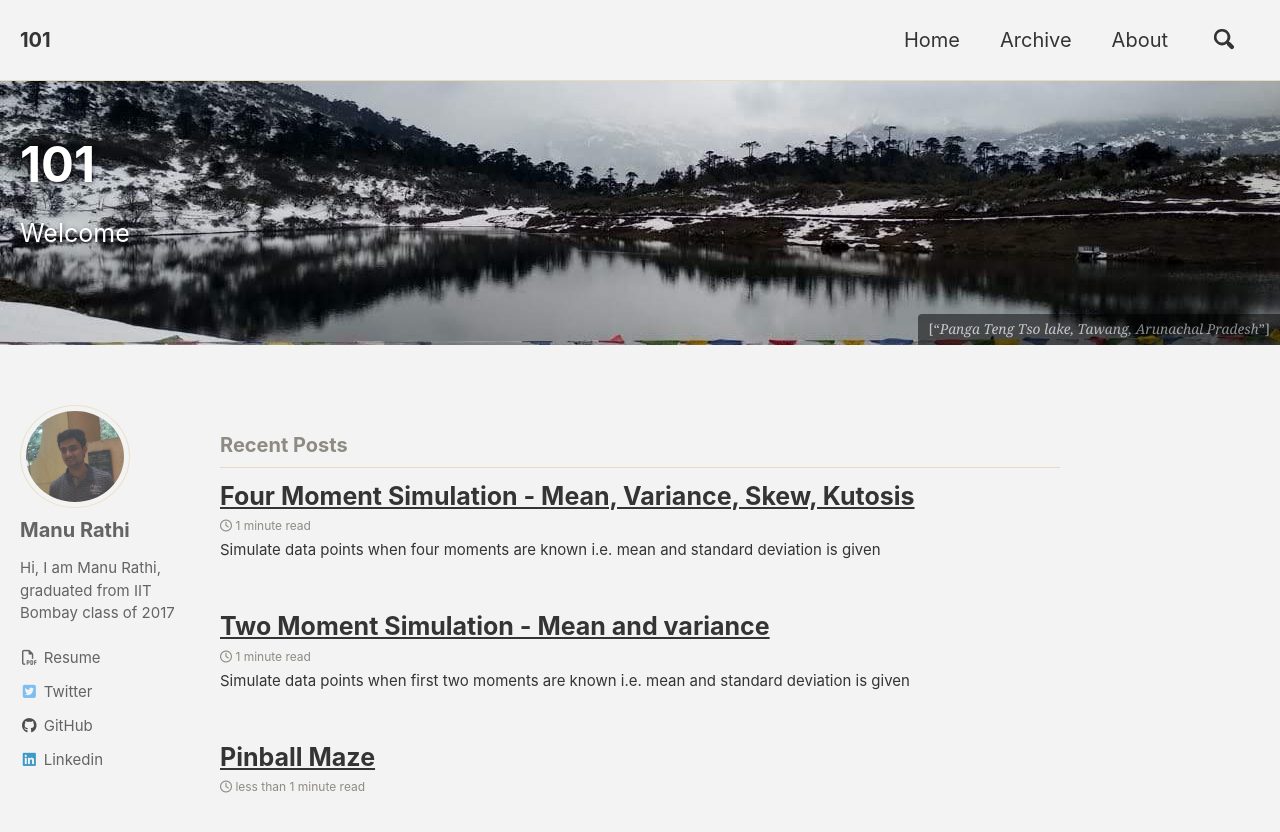
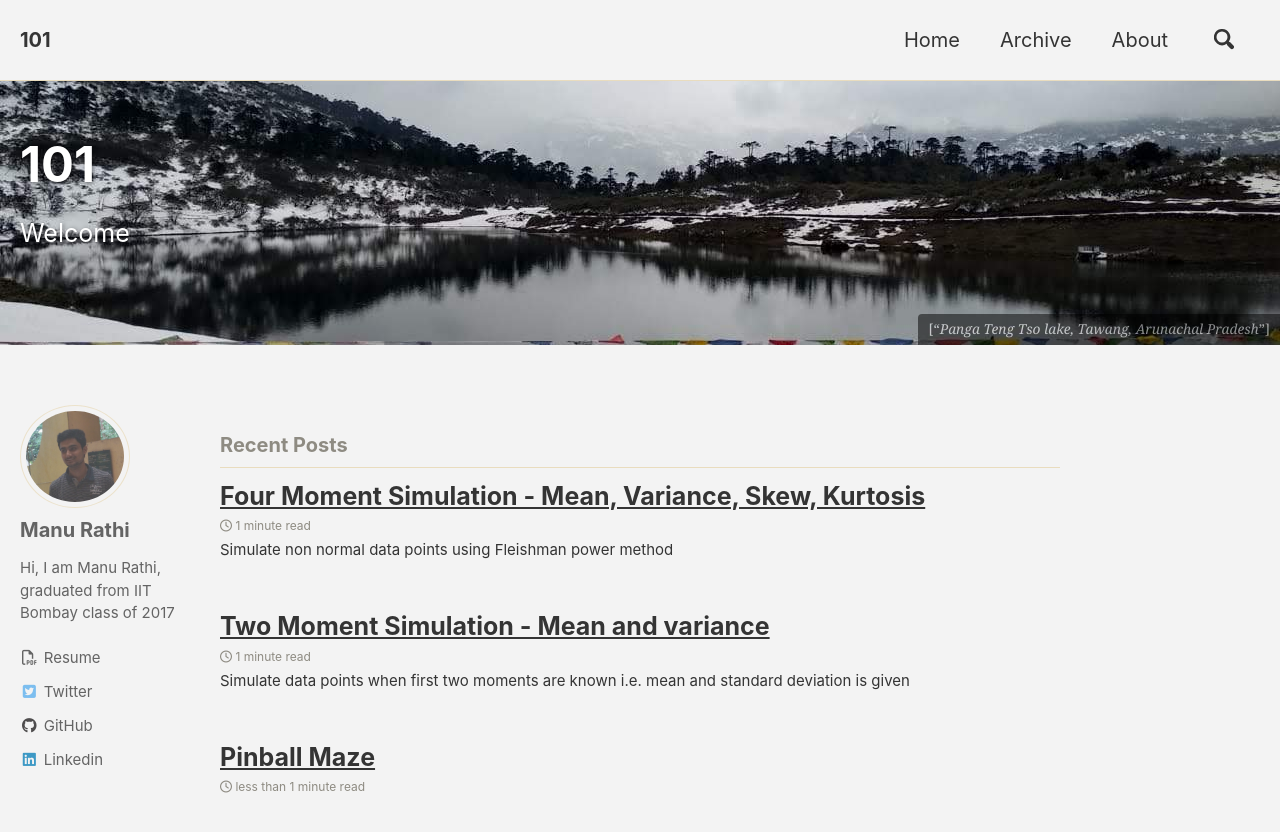
Before and after one commit to manurathi1/manurathi1.github.io, a Jekyll site: the page built from index.html, in a window 1280 px wide and 900 px high. Shown: the top 832 px of the window. Built offline with Jekyll 4.4.1, drawn with Linux system fonts in a browser that asks for light colours; cached includes are drawn as plain includes; nearby versions of some CDN libraries; the list of posts is cut into pages by our own code.

Commit message:
Four Moment Simulation

```diff
--- a/_posts/2021/Oct/2021-10-14-FourMomentSimulation.md
+++ b/_posts/2021/Oct/2021-10-14-FourMomentSimulation.md
@@ -1,8 +1,8 @@
 ---
-title: "Four Moment Simulation - Mean, Variance, Skew, Kutosis"
+title: "Four Moment Simulation - Mean, Variance, Skew, Kurtosis"
 # categories:
 #   - maths
-excerpt: "Simulate data points when four moments are known i.e. mean and standard deviation is given"
+excerpt: "Simulate non normal data points using Fleishman power method"
 tags:
   - Probability
 
```
